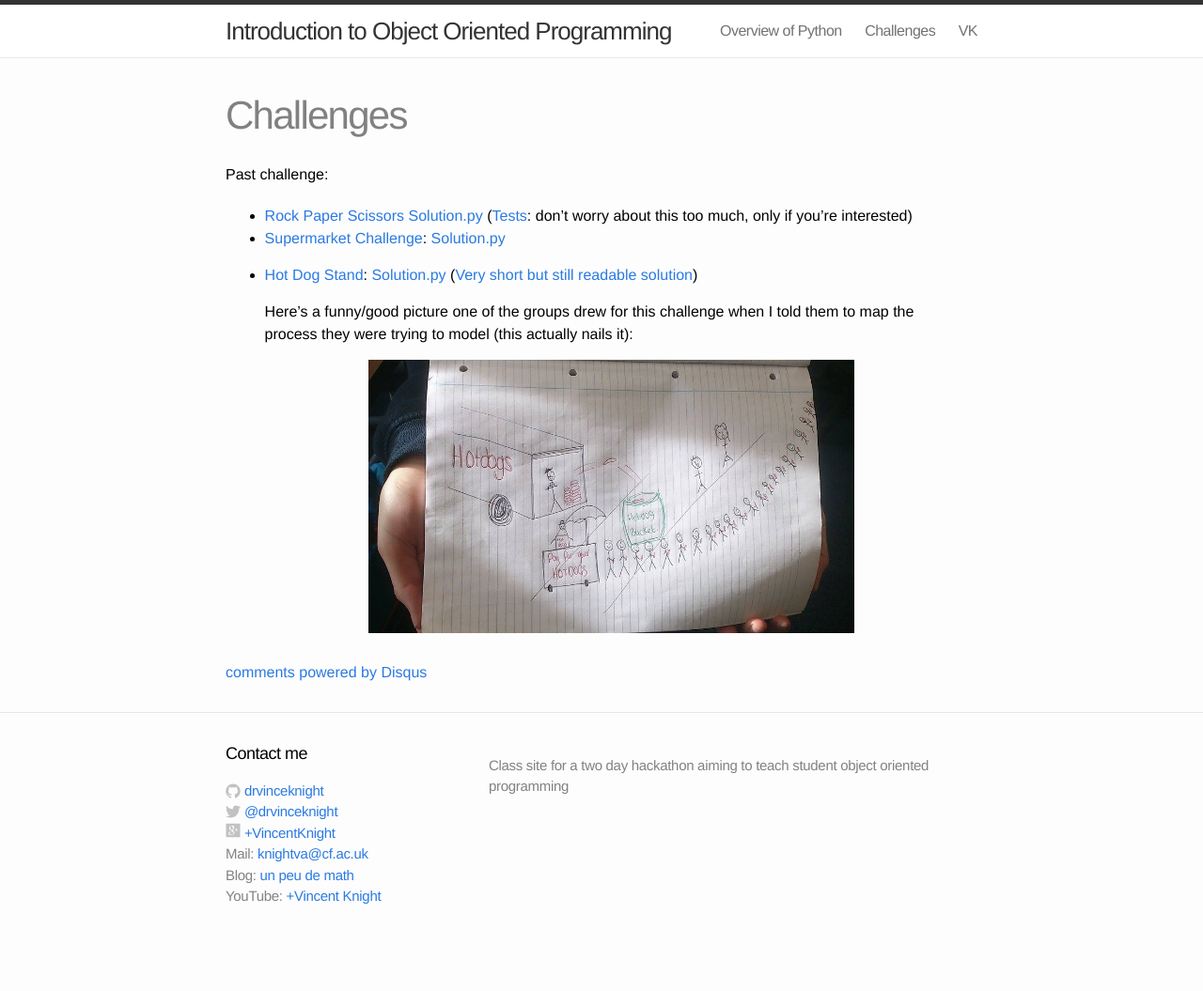
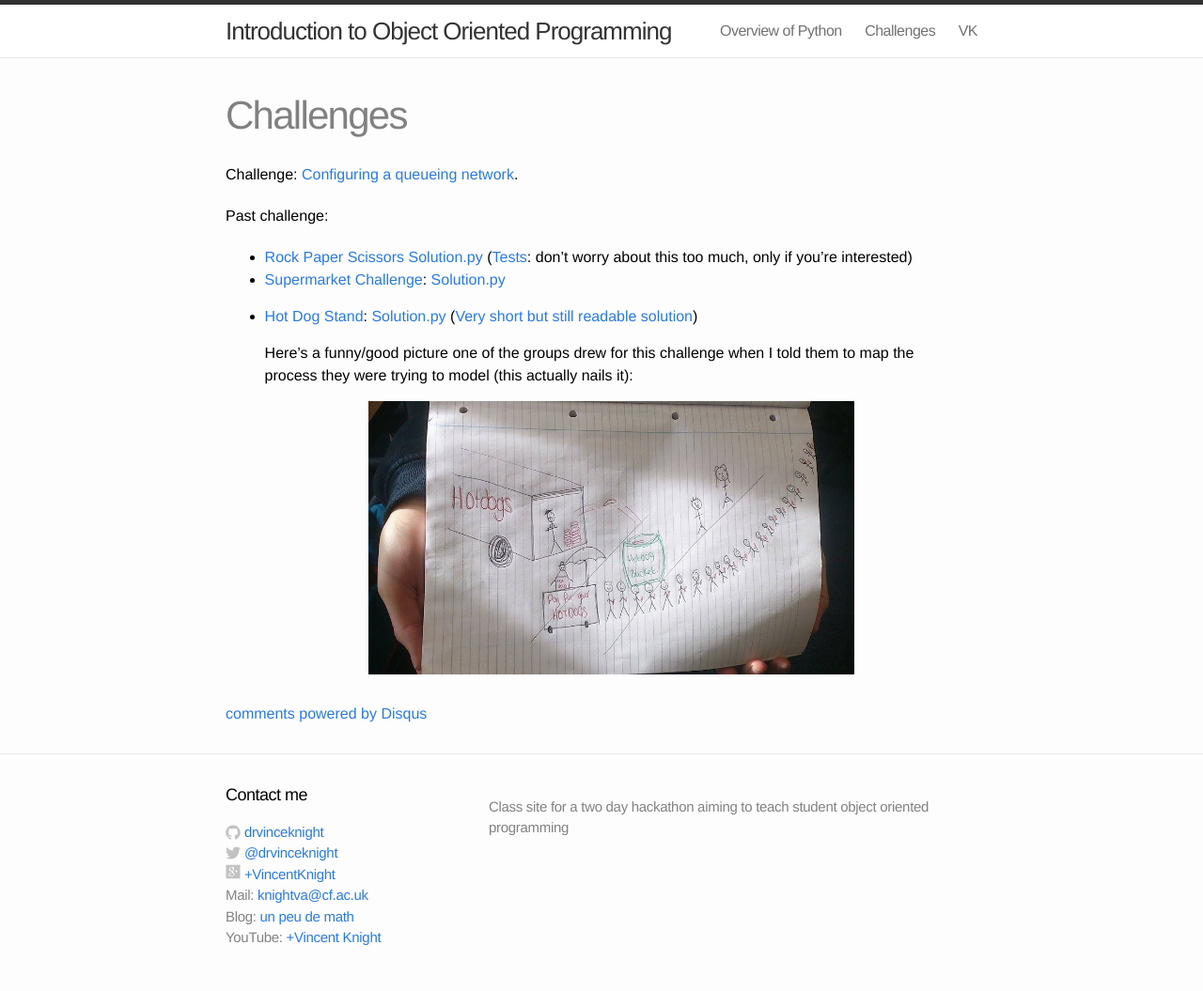
Before and after one commit to drvinceknight/Introduction_to_OOP, a Jekyll site: the page built from Challenges/index.md, in a window 1280 px wide. Shown: the whole page at 94% size. Built offline with Jekyll 4.4.1, drawn with Linux system fonts in a browser that asks for light colours; comment, search, counter and statistics services are not loaded; before the commit the page ends 1011 px from its top, so only the background shows below that.

Commit message:
Add 2016-2018 challenge.

```diff
--- a/Challenges/index.md
+++ b/Challenges/index.md
@@ -4,6 +4,8 @@ title      : Challenges
 categories : challenges
 comments   : true
 ---
+
+Challenge: [Configuring a queueing network](./QueuingNetwork).
 
 Past challenge:
 
```
